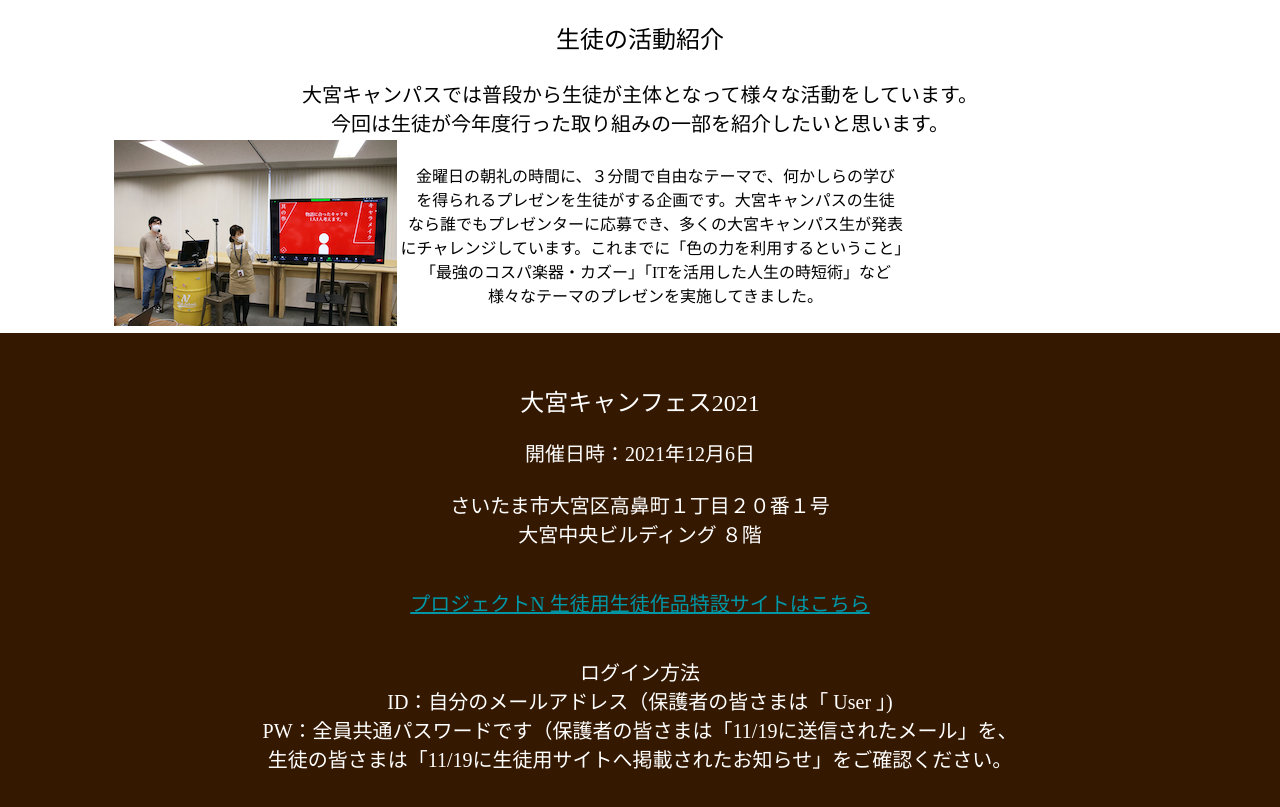
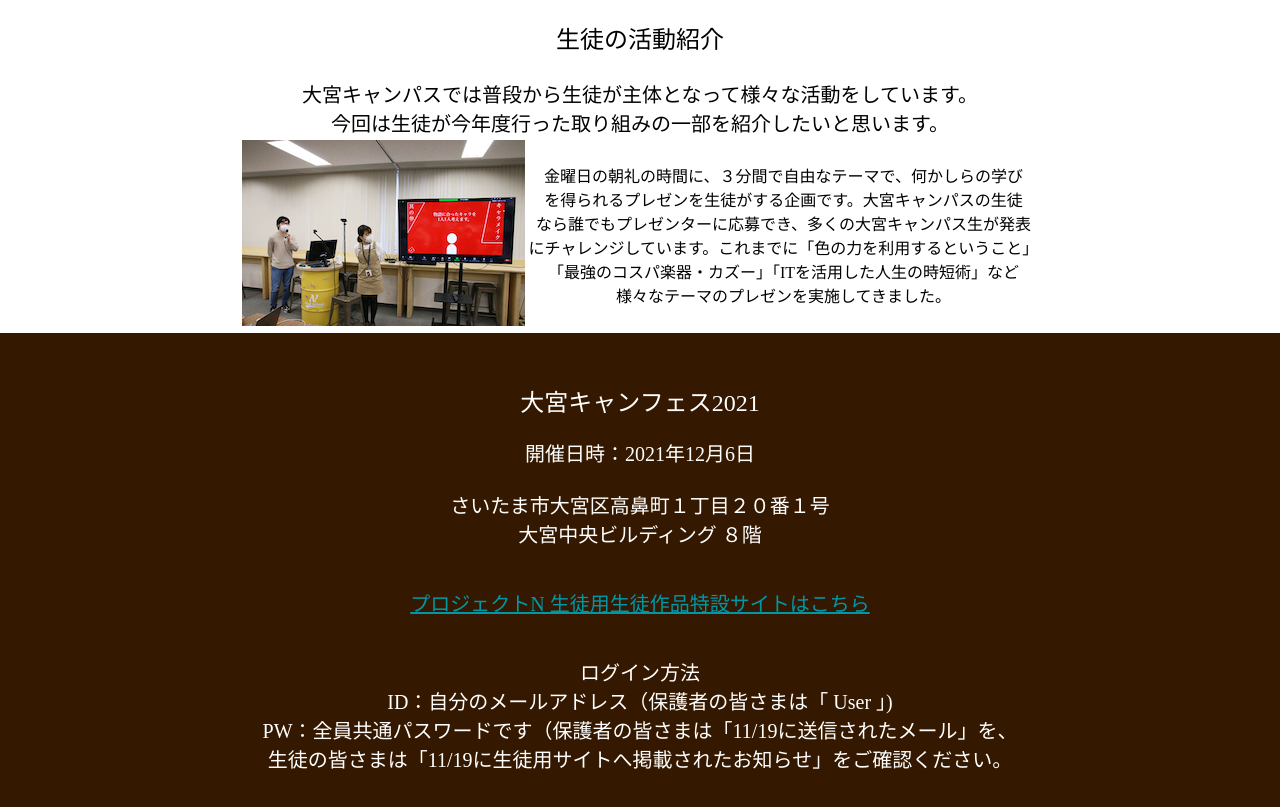
Before and after one commit to mackerel-misogi/camFesOmiya2021, a plain HTML site: page onnrainn.html in a window 1280 px wide. Shown: the part 2360-3167 px from the top of the page. Drawn offline with Linux system fonts and the light colour scheme.

Commit message:
Update onnrainn.css

```diff
--- a/assets/css/onnrainn.css
+++ b/assets/css/onnrainn.css
@@ -38,7 +38,6 @@
    display: flex;
    justify-content: center;
    align-items: center;
-   margin-right:20%;
 }
 
  @media (max-width:896px) {
```
